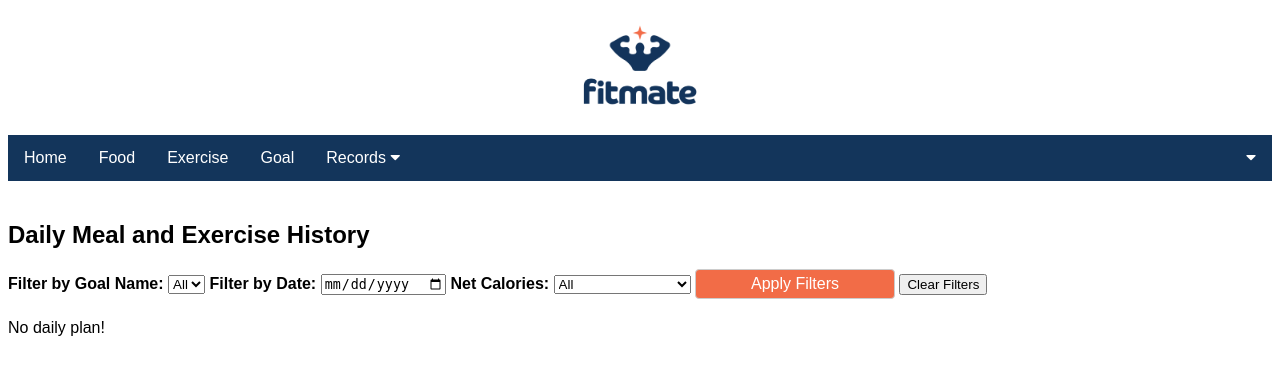
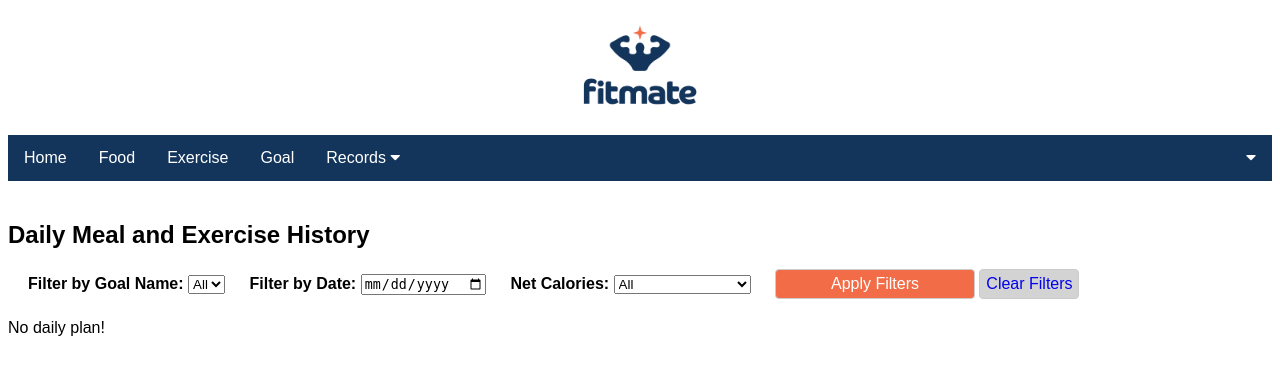
Before and after one commit to renukaramm/DatabaseSystems, a Flask app: template fitmate/templates/dailyplan.html in a window 1280 px wide. Shown: the top 375 px of the page. Run offline with Flask 3, Linux system fonts and the light colour scheme; the template is opened without the code that fills it, so the values that code supplies are empty.

Commit message:
css change

```diff
--- a/fitmate/templates/dailyplan.html
+++ b/fitmate/templates/dailyplan.html
@@ -85,6 +85,26 @@
         .form-container button:hover {
             opacity: 0.8;
         }
+
+        #clearBtn {
+            padding: 5px;
+            font-size: 16px;
+            border-radius: 4px;
+            border: 1px solid #ccc;
+            width: 100px;
+            background-color: #d3d3d3;
+            color: #5a5a5a;
+            cursor: pointer;
+        }
+
+        #clearBtn a {
+            text-decoration: none;
+        }
+
+        .filter {
+            display: inline;
+            margin-left: 20px;
+        }
     </style>
     <script>
         // Function to scroll back to the top of the page
@@ -143,6 +163,7 @@
 <!-- Add filters section -->
 <div class="filters">
     <form action="/dailyplan" method="get">
+        <div class="filter">
             <label for="goal_name">Filter by Goal Name:</label>
             <select name="goal_name" id="goal_name">
                 <option value="">All</option>
@@ -151,8 +172,12 @@
                     {% if goal_names == selected_goal %}selected{% endif %}>{{ goal_names }}</option>
                 {% endfor %}
             </select>
+        </div>
+        <div class="filter">
             <label for="date">Filter by Date:</label>
             <input type="date" name="date" id="date" value="{{ selected_date }}">
+        </div>
+        <div class="filter">
             <!-- New filter for net calories comparison -->
             <label for="net_calories_filter">Net Calories:</label>
             <select name="net_calories_filter" id="net_calories_filter">
@@ -160,9 +185,12 @@
                 <option value="higher" {% if net_calories_filter == 'higher' %}selected{% endif %}>Higher Than Target</option>
                 <option value="lower" {% if net_calories_filter == 'lower' %}selected{% endif %}>Lower Than Target</option>
             </select>
+        </div>
+        <div class="filter">
             <input type="submit" value="Apply Filters">
             <!-- Clear filter button -->
-        <a href="/dailyplan"><button type="button">Clear Filters</button></a>
+            <button id="clearBtn" type="button"><a href="/dailyplan">Clear Filters</a></button>
+        </div>
     </form>
 </div>
 
```
Also changed, not shown: fitmate/templates/exercise.html (+10 -2 lines), fitmate/templates/food.html (+10 -2 lines), fitmate/templates/goal.html (+10 -2 lines). Lines whose indentation alone changed are shown as unchanged.
